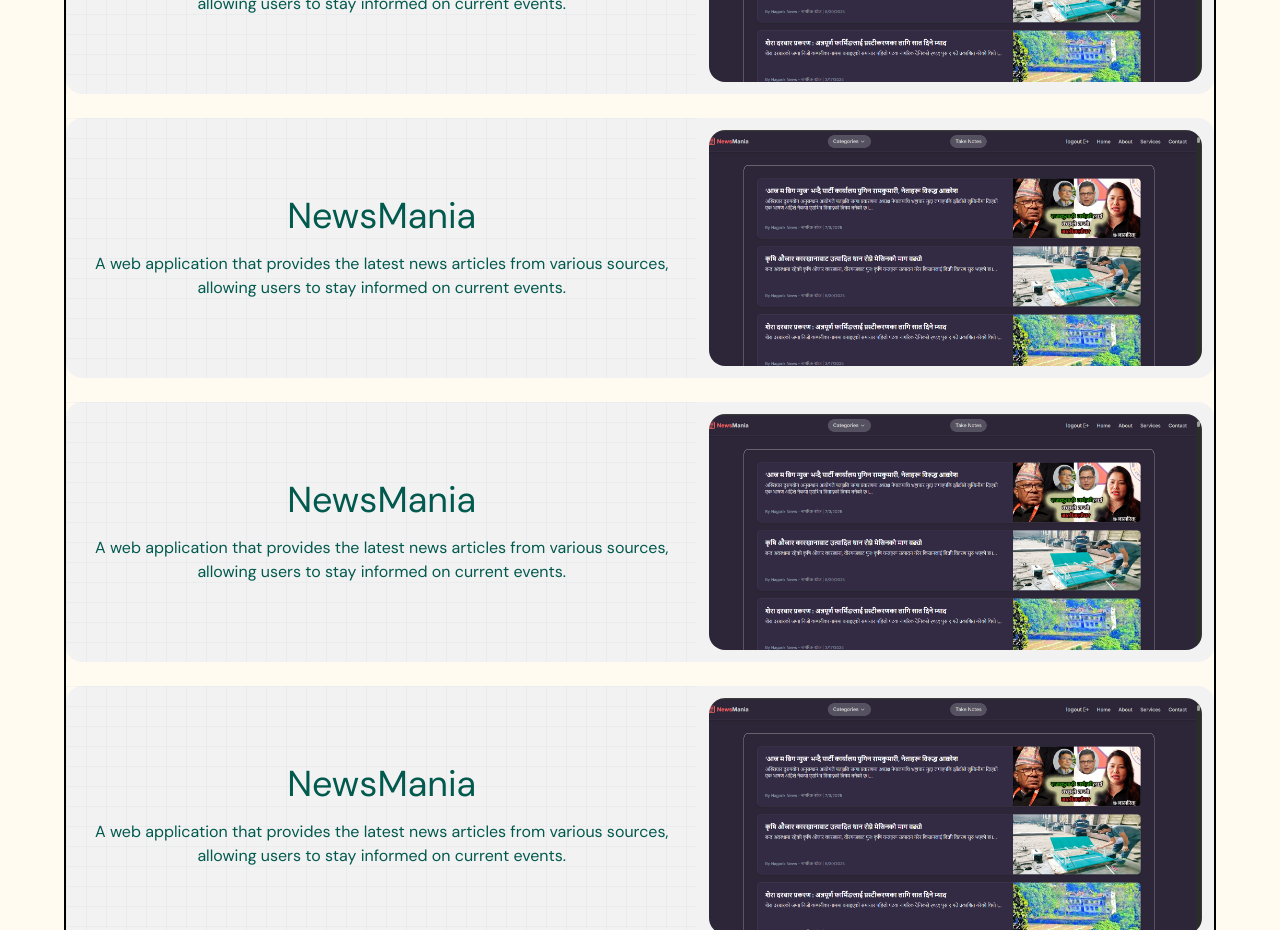
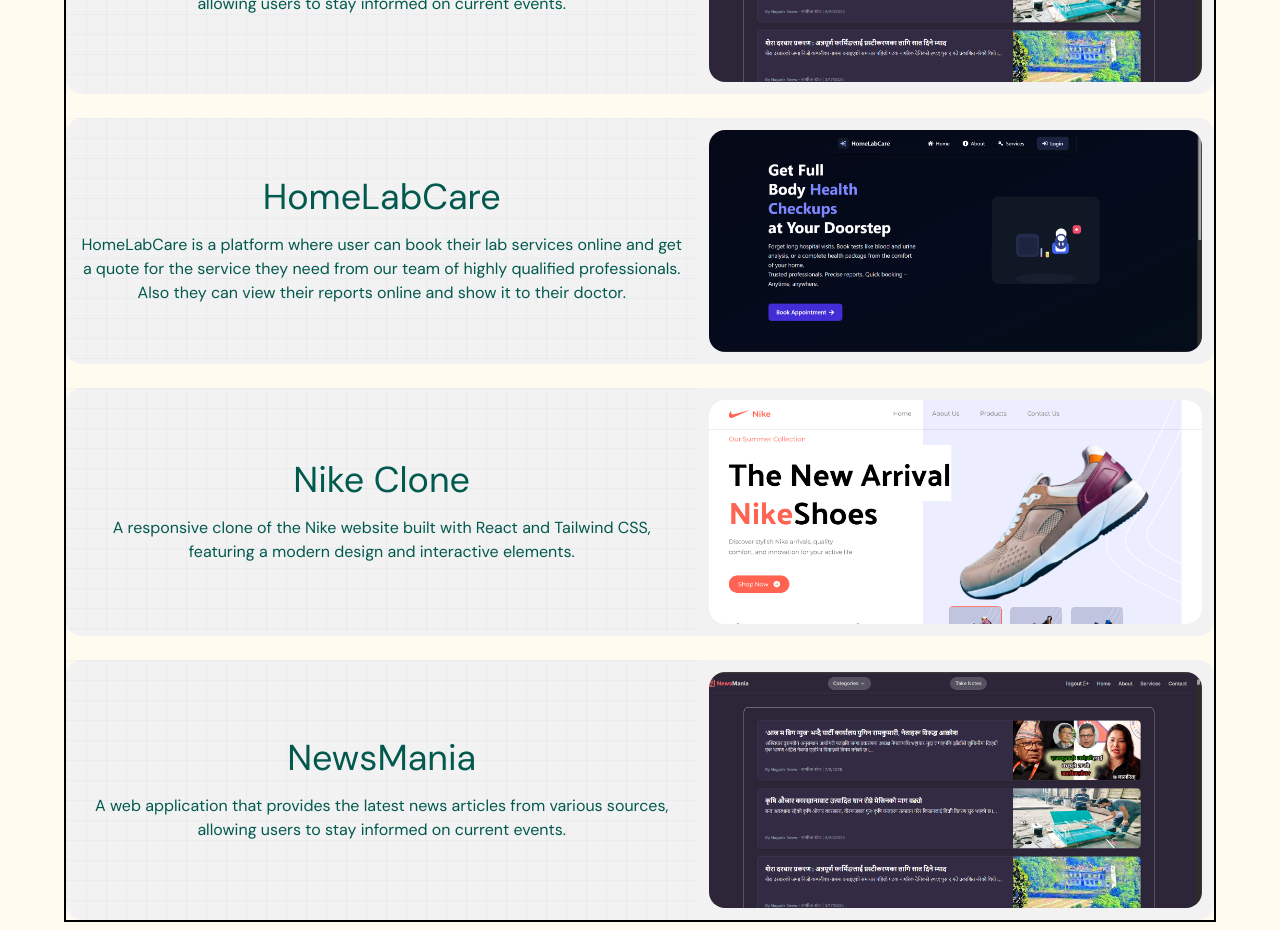
Before and after one commit to Aayush-chalise/portfolio, a React (Vite) app in the folder frontend/myportfolio/: page / in a window 1280 px wide. Shown: the part 1080-2010 px from the top of the page. Built offline with nearby package versions, Linux system fonts and the light colour scheme.

Commit message:
add new projects

```diff
--- a/frontend/myportfolio/src/constants/constant.js
+++ b/frontend/myportfolio/src/constants/constant.js
@@ -9,18 +9,18 @@
     image: newsmania,
   },
   {
-    name: "NewsMania",
+    name: "HomeLabCare",
     description:
-      "A web application that provides the latest news articles from various sources, allowing users to stay informed on current events.",
-    githubLink: "https://github.com/Aayush-chalise/NewsMania",
-    image: newsmania,
+      "HomeLabCare is a platform where user can book their lab services online and get a quote for the service they need from our team of highly qualified professionals. Also they can view their reports online and show it to their doctor.",
+    githubLink: "https://github.com/Aayush-chalise/HomeLabCare",
+    image: healthlabcare,
   },
   {
-    name: "NewsMania",
+    name: "Nike Clone",
     description:
-      "A web application that provides the latest news articles from various sources, allowing users to stay informed on current events.",
-    githubLink: "https://github.com/Aayush-chalise/NewsMania",
-    image: newsmania,
+      "A responsive clone of the Nike website built with React and Tailwind CSS, featuring a modern design and interactive elements.",
+    githubLink: "https://github.com/Aayush-chalise/nikeweb",
+    image: nike,
   },
   {
     name: "NewsMania",
```
